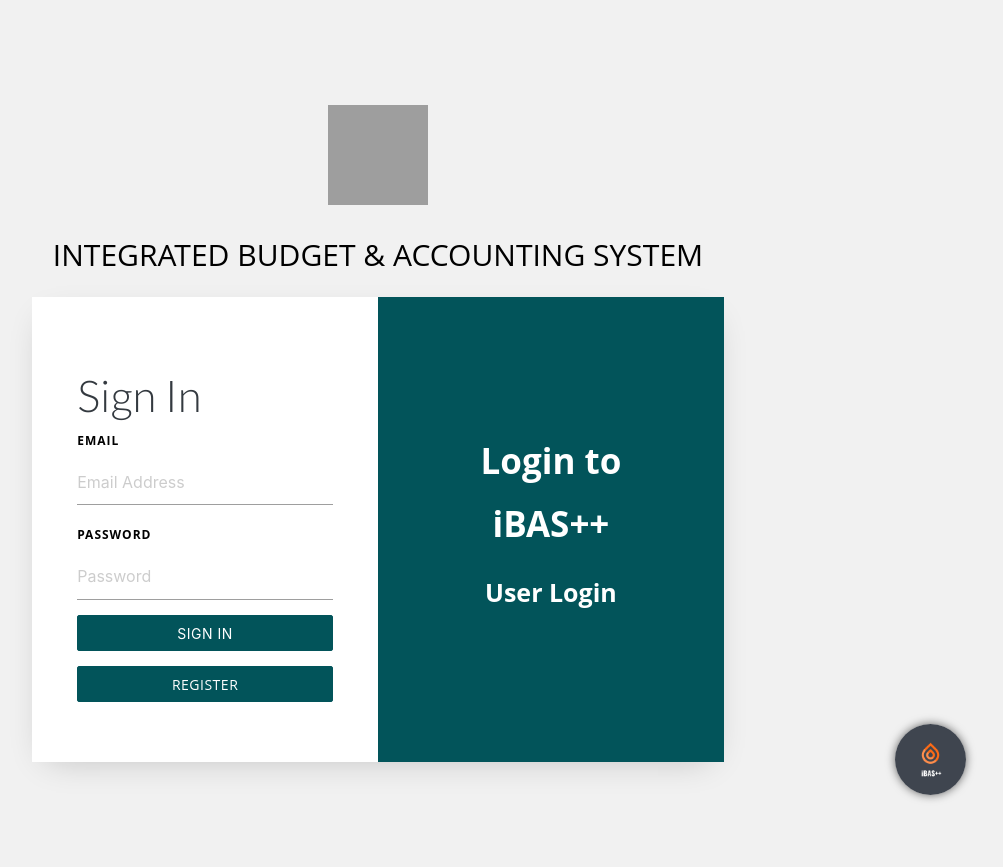
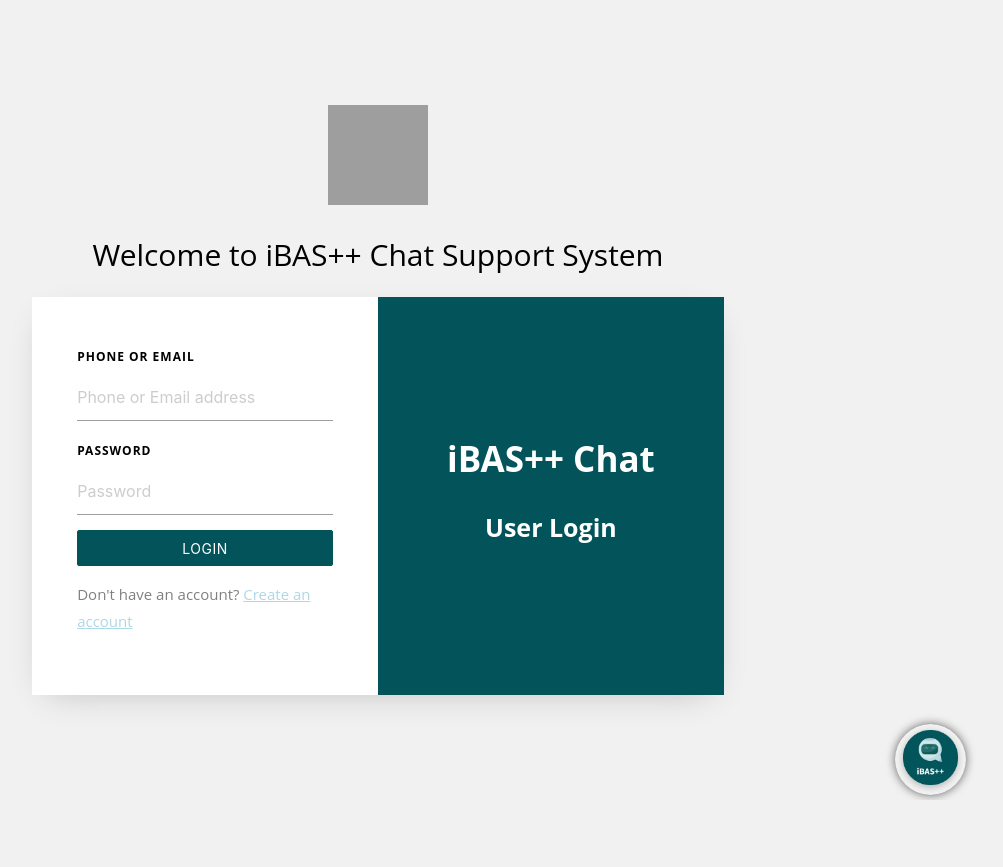
Before and after one commit to Ashraf840/AI-Chatbot-Customer-Support-Integration, a Django app: page /auth/user-auth/login/ in a window 1280 px wide. Shown: the whole page, without its empty margins (262-1265 px from the left). After the commit the page ends 800 px from the top, so only its background shows below. Run offline with Django 4.2, Linux system fonts and the light colour scheme; parts of the project's set-up code (start-up, migrations or seed data) failed here and were passed over; some libraries are stand-ins or nearby versions; grey boxes are pictures that could not be loaded.

Commit message:
Make minor redesign in user login, registration & landing page

```diff
--- a/authenticationApp/forms.py
+++ b/authenticationApp/forms.py
@@ -20,23 +20,100 @@ class UserLoginForm(forms.ModelForm):
     def __init__(self, *args, **kwargs):
         super(UserLoginForm, self).__init__(*args, **kwargs)
         self.fields['email'].widget.attrs['class'] = 'form-control'
-        self.fields['email'].widget.attrs['placeholder'] = 'Email Address'
+        self.fields['email'].widget.attrs['placeholder'] = 'Phone or Email address'
         self.fields['password'].widget.attrs['class'] = 'form-control'
         self.fields['password'].widget.attrs['placeholder'] = 'Password'
 
+
+DISTRICT_CHOICES = [
+    ('Dhaka', 'Dhaka'),
+    ('Faridpur', 'Faridpur'),
+    ('Gazipur', 'Gazipur'),
+    ('Gopalganj', 'Gopalganj'),
+    ('Jamalpur', 'Jamalpur'),
+    ('Kishoreganj', 'Kishoreganj'),
+    ('Madaripur', 'Madaripur'),
+    ('Manikganj', 'Manikganj'),
+    ('Munshiganj', 'Munshiganj'),
+
+    ('Mymensingh', 'Mymensingh'),
+    ('Narayanganj', 'Narayanganj'),
+    ('Narsingdi', 'Narsingdi'),
+    ('Netrokona', 'Netrokona'),
+    ('Rajbari', 'Rajbari'),
+    ('Shariatpur', 'Shariatpur'),
+    ('Sherpur', 'Sherpur'),
+    ('Tangail', 'Tangail'),
+    ('Bogra', 'Bogra'),
+
+    ('Joypurhat', 'Joypurhat'),
+    ('Naogaon', 'Naogaon'),
+    ('Natore', 'Natore'),
+    ('Nawabganj', 'Nawabganj'),
+    ('Pabna', 'Pabna'),
+    ('Rajshahi', 'Rajshahi'),
+    ('Sirajgonj', 'Sirajgonj'),
+    ('Dinajpur', 'Dinajpur'),
+    ('Gaibandha', 'Gaibandha'),
+
+    ('Kurigram', 'Kurigram'),
+    ('Lalmonirhat', 'Lalmonirhat'),
+    ('Nilphamari', 'Nilphamari'),
+    ('Panchagarh', 'Panchagarh'),
+    ('Rangpur', 'Rangpur'),
+    ('Thakurgaon', 'Thakurgaon'),
+    ('Barguna', 'Barguna'),
+    ('Barisal', 'Barisal'),
+    ('Bhola', 'Bhola'),
+
+    ('Jhalokati', 'Jhalokati'),
+    ('Patuakhali', 'Patuakhali'),
+    ('Pirojpur', 'Pirojpur'),
+    ('Bandarban', 'Bandarban'),
+    ('Brahmanbaria', 'Brahmanbaria'),
+    ('Chandpur', 'Chandpur'),
+    ('Chittagong', 'Chittagong'),
+
+    ('Comilla', 'Comilla'),
+    ('CoxsBazar', 'CoxsBazar'),
+    ('Feni', 'Feni'),
+    ('Khagrachari', 'Khagrachari'),
+    ('Lakshmipur', 'Lakshmipur'),
+    ('Noakhali', 'Noakhali'),
+    ('Rangamati', 'Rangamati'),
+    ('Habiganj', 'Habiganj'),
+    ('Maulvibazar', 'Maulvibazar'),
+
+    ('Sunamganj', 'Sunamganj'),
+    ('Sylhet', 'Sylhet'),
+    ('Bagerhat', 'Bagerhat'),
+    ('Chuadanga', 'Chuadanga'),
+    ('Jessore', 'Jessore'),
+    ('Jhenaidah', 'Jhenaidah'),
+    ('Khulna', 'Khulna'),
+    ('Kushtia', 'Kushtia'),
+    ('Magura', 'Magura'),
+
+    ('Meherpur', 'Meherpur'),
+    ('Narail', 'Narail'),
+    ('Satkhira', 'Satkhira'),
+]
+
+
 class UserRegistrationForm(forms.Form):
     email = forms.CharField(max_length=30)
-    username = forms.CharField(max_length=255)
+    # username = forms.CharField(max_length=255)
     nid = forms.CharField(max_length=255)
     mobile = forms.CharField(max_length=255)
-    district = forms.CharField(max_length=255)
+    # district = forms.CharField(max_length=255)
+    district = forms.ChoiceField(choices=DISTRICT_CHOICES)
     password = forms.CharField(widget=forms.PasswordInput)
     repeat_password = forms.CharField(widget=forms.PasswordInput)
 
     def clean(self):
         cleaned_data = super(UserRegistrationForm, self).clean()
         email = cleaned_data.get('email')
-        username = cleaned_data.get('username')
+        # username = cleaned_data.get('username')
         nid = cleaned_data.get('nid')
         mobile = cleaned_data.get('mobile')
         district = cleaned_data.get('district')
@@ -44,7 +121,8 @@ class UserRegistrationForm(forms.Form):
         repeat_password = cleaned_data.get('repeat_password')
         if password != repeat_password:
             raise forms.ValidationError("Password does not matched!", code="PasswordMismatched")
-        if not email and not username and not password and not repeat_password\
+        # if not email and not username and not password and not repeat_password\
+        if not email and not password and not repeat_password\
             and not mobile and not district:
             raise forms.ValidationError('You have to write something!')
         return self.cleaned_data
@@ -52,19 +130,19 @@ class UserRegistrationForm(forms.Form):
     def __init__(self, *args, **kwargs):
         super().__init__(*args, **kwargs)
         self.fields['email'].widget.attrs['class'] = 'form-control email'
-        self.fields['email'].widget.attrs['placeholder'] = 'email'
-        self.fields['username'].widget.attrs['class'] = 'form-control username'
-        self.fields['username'].widget.attrs['placeholder'] = 'username'
+        self.fields['email'].widget.attrs['placeholder'] = 'Email address(e.g., a_challan@ibas.gov.bd)'
+        # self.fields['username'].widget.attrs['class'] = 'form-control username'
+        # self.fields['username'].widget.attrs['placeholder'] = 'username'
         self.fields['nid'].widget.attrs['class'] = 'form-control nid'
-        self.fields['nid'].widget.attrs['placeholder'] = 'nid'
+        self.fields['nid'].widget.attrs['placeholder'] = 'NID number(e.g., 6006584508)'
         self.fields['mobile'].widget.attrs['class'] = 'form-control mobile'
-        self.fields['mobile'].widget.attrs['placeholder'] = 'mobile'
+        self.fields['mobile'].widget.attrs['placeholder'] = 'Mobile number(e.g., 01550079943)'
         self.fields['district'].widget.attrs['class'] = 'form-control district'
-        self.fields['district'].widget.attrs['placeholder'] = 'district'
+        # self.fields['district'].widget.attrs['placeholder'] = 'district'
         self.fields['password'].widget.attrs['class'] = 'form-control password'
-        self.fields['password'].widget.attrs['placeholder'] = 'password'
+        self.fields['password'].widget.attrs['placeholder'] = 'Enter your password'
         self.fields['repeat_password'].widget.attrs['class'] = 'form-control repeat_password'
-        self.fields['repeat_password'].widget.attrs['placeholder'] = 'repeat_password'
+        self.fields['repeat_password'].widget.attrs['placeholder'] = 'Retype password'
 
 class UserPasswordResetForm(forms.Form):
     password = forms.CharField(widget=forms.PasswordInput)
--- a/static/landing_page_chatbot_statics/static/css/style.css
+++ b/static/landing_page_chatbot_statics/static/css/style.css
@@ -31,9 +31,11 @@ body {
   border-radius: 5px 20px 20px 20px;
 
 }
+
 #was-it-helpful {
   margin-left: 2.4rem;
 }
+
 .widget {
   display: none;
   width: 350px;
@@ -109,23 +111,26 @@ div.chats::-webkit-scrollbar {
   border-radius: 5px 20px 20px 20px;
 }
 
-div.chats > pre {
+div.chats>pre {
   font-family: monospace, monospace;
   font-size: 1em;
   margin: 0 !important;
   /* display: inline !important; */
   white-space: initial !important;
 }
-div.chats > ul:not(.browser-default) {
+
+div.chats>ul:not(.browser-default) {
   padding-left: 1em;
 }
-div.chats > ul:not(.browser-default) > li {
+
+div.chats>ul:not(.browser-default)>li {
   list-style-type: initial;
 }
 
-div.chats > span.botMsg > ol {
+div.chats>span.botMsg>ol {
   padding-left: 1em;
 }
+
 textarea {
   box-shadow: none;
   resize: none;
@@ -183,12 +188,17 @@ blockquote {
 }
 
 .usrInput {
-  padding: 0.5em;
-  width: 80%;
-  margin-left: 4%;
-  border: 0;
-  padding-left: 15px;
-  height: 40px;
+  /* padding: 0.5em !important; */
+  width: 80% !important;
+  margin-left: 4% !important;
+  border: 0 !important;
+  padding-left: 15px !important;
+  height: 40px !important;
+}
+
+.usrInput:focus {
+  border-bottom: 0px #fff !important;
+  box-shadow: 0 0 0 0 #fff !important;
 }
 
 .keypad {
@@ -246,6 +256,7 @@ blockquote {
   bottom: 0;
   right: 0;
   cursor: pointer;
+  z-index: 10;
 }
 
 /* css for dropdown menu of the bot */
@@ -264,8 +275,8 @@ blockquote {
   margin-top: 3%;
 }
 
-.dropdown-content li > a,
-.dropdown-content li > span {
+.dropdown-content li>a,
+.dropdown-content li>span {
   color: #060dcfc7;
 }
 
@@ -274,6 +285,7 @@ blockquote {
     opacity: 0;
     transform: translate(0px, 10px);
   }
+
   100% {
     opacity: 1;
     transform: translate(0px, 0px);
@@ -354,7 +366,7 @@ blockquote {
   margin-left: 5px;
 }
 
-.content_data > .row .col {
+.content_data>.row .col {
   padding: 5px;
 }
 
@@ -560,7 +572,7 @@ div.content_data::-webkit-scrollbar {
   width: 0 !important;
 }
 
-.cards_scroller > div.carousel_cards {
+.cards_scroller>div.carousel_cards {
   margin: 5px;
   scroll-snap-align: center;
   position: relative;
@@ -582,6 +594,7 @@ div.content_data::-webkit-scrollbar {
     -o-transform: translatex(-10px);
     transform: translatex(-10px);
   }
+
   to {
     opacity: 1;
     -webkit-transform: translatex(0);
@@ -673,7 +686,7 @@ div.content_data::-webkit-scrollbar {
   word-wrap: break-word;
 }
 
-.dropDownMsg > select {
+.dropDownMsg>select {
   border: 0px solid #f2f2f2;
 }
 
@@ -768,16 +781,16 @@ div.content_data::-webkit-scrollbar {
   color: #060dcfc7;
 }
 
-ul.collapsible > li:first-child .collapsible-header {
+ul.collapsible>li:first-child .collapsible-header {
   border-radius: 20px 20px 0px 0px;
 }
 
-ul.collapsible > li:last-child .collapsible-header {
+ul.collapsible>li:last-child .collapsible-header {
   color: #060dcfc7;
   border-radius: 0px 0px 20px 20px;
 }
 
-ul.collapsible > li:last-child .collapsible-body {
+ul.collapsible>li:last-child .collapsible-body {
   border-bottom: none;
 }
 
@@ -802,7 +815,7 @@ ul.collapsible > li:last-child .collapsible-body {
   border-radius: 5px 20px 20px 20px;
 }
 
-.botTyping > div {
+.botTyping>div {
   width: 10px;
   height: 10px;
   background-color: #060dcfc7;
@@ -824,23 +837,27 @@ ul.collapsible > li:last-child .collapsible-body {
 }
 
 @-webkit-keyframes sk-bouncedelay {
+
   0%,
   80%,
   100% {
     -webkit-transform: scale(0);
   }
+
   40% {
     -webkit-transform: scale(1);
   }
 }
 
 @keyframes sk-bouncedelay {
+
   0%,
   80%,
   100% {
     -webkit-transform: scale(0);
     transform: scale(0);
   }
+
   40% {
     -webkit-transform: scale(1);
     transform: scale(1);
@@ -863,20 +880,27 @@ ul.collapsible > li:last-child .collapsible-body {
   display: inline-block;
   width: 8px;
   height: 8px;
-  margin-right: 4px; /* Adjust the spacing between dots */
-  background-color: #060dcfc7; /* Dot color */
+  margin-right: 4px;
+  /* Adjust the spacing between dots */
+  background-color: #060dcfc7;
+  /* Dot color */
   border-radius: 50%;
   animation: loadingDots 1s infinite;
 }
 
 @keyframes loadingDots {
-  0%, 20% {
+
+  0%,
+  20% {
     opacity: 0;
   }
+
   50% {
     opacity: 1;
   }
-  100%, 80% {
+
+  100%,
+  80% {
     opacity: 0;
   }
 }
@@ -968,6 +992,5 @@ video:focus {
 .user-details span {
   font-weight: bold;
 }
-body {
 
-}
+body {}
--- a/templates/authenticationApp/user_login.html
+++ b/templates/authenticationApp/user_login.html
@@ -41,7 +41,7 @@
 			</div>
 			<div class="row text-center">
 				<div class="col d-block">
-					<p class="login_header">INTEGRATED BUDGET & ACCOUNTING SYSTEM</p>
+					<p class="login_header">Welcome to iBAS++ Chat Support System</p>
 				</div>
 			</div>
 			<div class="row justify-content-center">
@@ -49,16 +49,11 @@
 					<div class="wrap d-md-flex">
 						<div class="text-wrap p-lg-5 text-center d-flex align-items-center order-md-last">
 							<div class="text w-100">
-								<p class="login_to_ibass">Login to iBAS++</p>
+								<p class="login_to_ibass">iBAS++ Chat</p>
 								<p class="user_login">User Login</p>
 							</div>
 						</div>
 						<div class="login-wrap p-lg-5">
-							<div class="d-flex">
-								<div class="w-100">
-									<h3 class="mb-2 text-dark">Sign In</h3>
-								</div>
-							</div>
 
 							<!-- Error Flash Msg -->
 							{% if messages %}
@@ -83,7 +78,7 @@
 							<form action="#" method="POST" class="signin-form">
 								{% csrf_token %}
 								<div class="form-group mb-3">
-									<label class="label" for="email">Email</label>
+									<label class="label" for="email">PHONE OR EMAIL</label>
 									{{ form.email }}
 								</div>
 								<div class="form-group mb-3">
@@ -91,12 +86,12 @@
 									{{ form.password }}
 								</div>
 								<div class="form-group">
-									<button style="background: hsl(184, 96%, 18%); border: 1px solid hsl(184, 96%, 18%);" type="submit" class="form-control btn btn-primary submit px-3">Sign
-										In</button>
+									<button style="background: hsl(184, 96%, 18%); border: 1px solid hsl(184, 96%, 18%);" type="submit" class="form-control btn btn-primary submit px-3">Login</button>
 								</div>
 								<div class="form-group">
-									<a style="background: hsl(184, 96%, 18%); border: 1px solid hsl(184, 96%, 18%);"
-									class="btn form-control btn btn-primary px-3" href="{% url 'authenticationApplication:UserAuth:UserRegistrationPageView' %}">Register</a>
+									<p>Don't have an account?
+										<a style="text-decoration: underline; color: lightblue;" href="{% url 'authenticationApplication:UserAuth:UserRegistrationPageView' %}">Create an account</a>
+									</p>
 								</div>
 							</form>
 						</div>
@@ -108,8 +103,8 @@
 
 	<!-- new chat window -->
 	<div class="widget">
-        <div style="border: 5px solid #302c78;text-align: center;background-color: #302c78;border-radius: 10px 10px 0px 0px;">
-        <p style="font-family: 'Roboto Mono', monospace;color:white"> <b>IBAS ChatBot++</b></p>
+        <div style="border: 5px solid #02555b;text-align: center;background-color: #02555b;border-radius: 10px 10px 0px 0px;">
+        <p style="font-family: 'Roboto Mono', monospace;color:white"> <b>iBAS++ Chatbot</b></p>
             <!-- Dropdown menu-->
             <ul id="dropdown1" class="dropdown-content">
                 <li><a href="#" id="clear">Clear</a></li>
--- a/templates/home/Chatbot-Widget-IBAS/landingPage.html
+++ b/templates/home/Chatbot-Widget-IBAS/landingPage.html
@@ -914,8 +914,8 @@
     <!-- new chat window -->
 
     <div class="widget">
-        <div style="border: 5px solid #302c78;text-align: center;background-color: #302c78;border-radius: 10px 10px 0px 0px;">
-        <p style="font-family: 'Roboto Mono', monospace;color:white"> <b>IBAS ChatBot++</b></p>
+        <div style="border: 5px solid #02555b;text-align: center;background-color: #02555b;border-radius: 10px 10px 0px 0px;">
+        <p style="font-family: 'Roboto Mono', monospace;color:white"> <b>iBAS++ Chatbot</b></p>
             <!--Add the name of the bot here -->
             <!--<span class="dropdown-trigger" href="#" data-target="dropdown1"> -->
             <!--<i class="material-icons"> more_vert </i>-->
```
Also changed, not shown: templates/authenticationApp/user_registration.html (+13 -17 lines), static/landing_page_chatbot_statics/static/img/botAvatar.png. Lines whose indentation alone changed are shown as unchanged.
